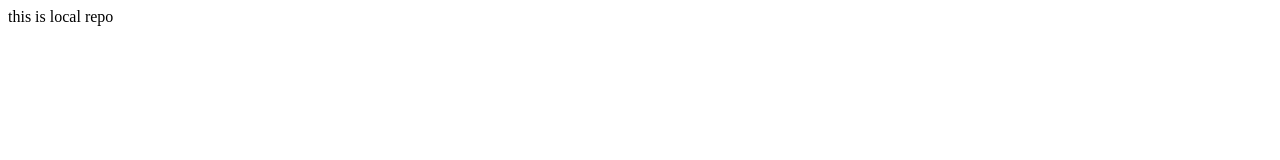
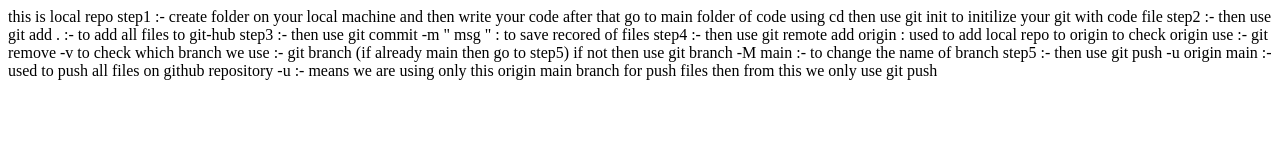
Before and after one commit to Shivraj-33/local-repo, a plain HTML site: page index.html in a window 1280 px wide. Drawn offline with Linux system fonts and the light colour scheme.

Commit message:
steps are added to index file

```diff
--- a/index.html
+++ b/index.html
@@ -1,3 +1,18 @@
 <p>
     this is local repo
+
+    step1 :- create folder on your local machine and then write your code after that go to main folder of code using cd then use git init
+             to initilize your git with code file
+
+    step2 :- then use git add . :- to add all files to git-hub
+
+    step3 :- then use git commit -m " msg " : to save recored of files
+
+    step4 :- then use git remote add origin <git-hub_link> : used to add local repo to origin
+            to check origin use :- git remove -v
+            to check which branch we use :-  git branch (if already main then go to step5)
+            if not then use git branch -M main :- to change the name of branch
+
+    step5 :- then use git push -u origin main :- used to push all files on github repository
+             -u :- means we are using only this origin main branch for push files then from this we only use git push
 </p>
```
